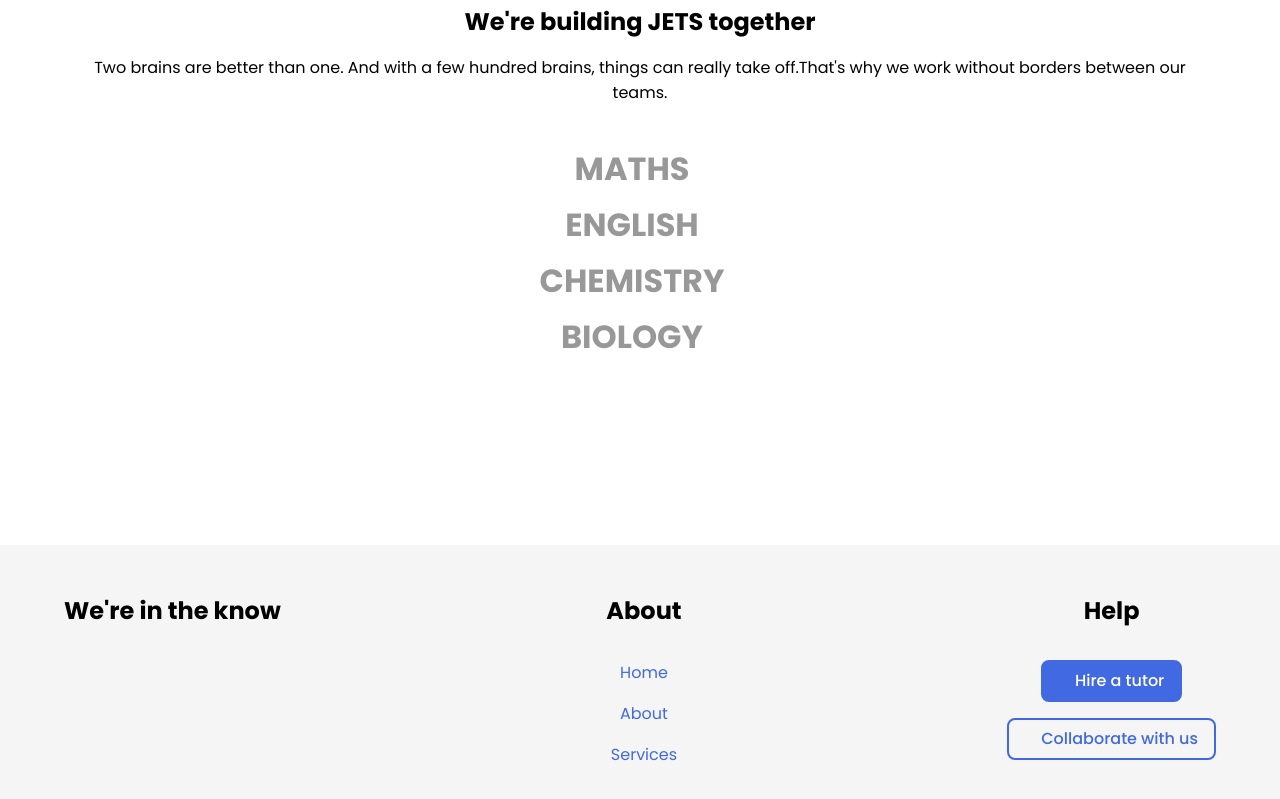
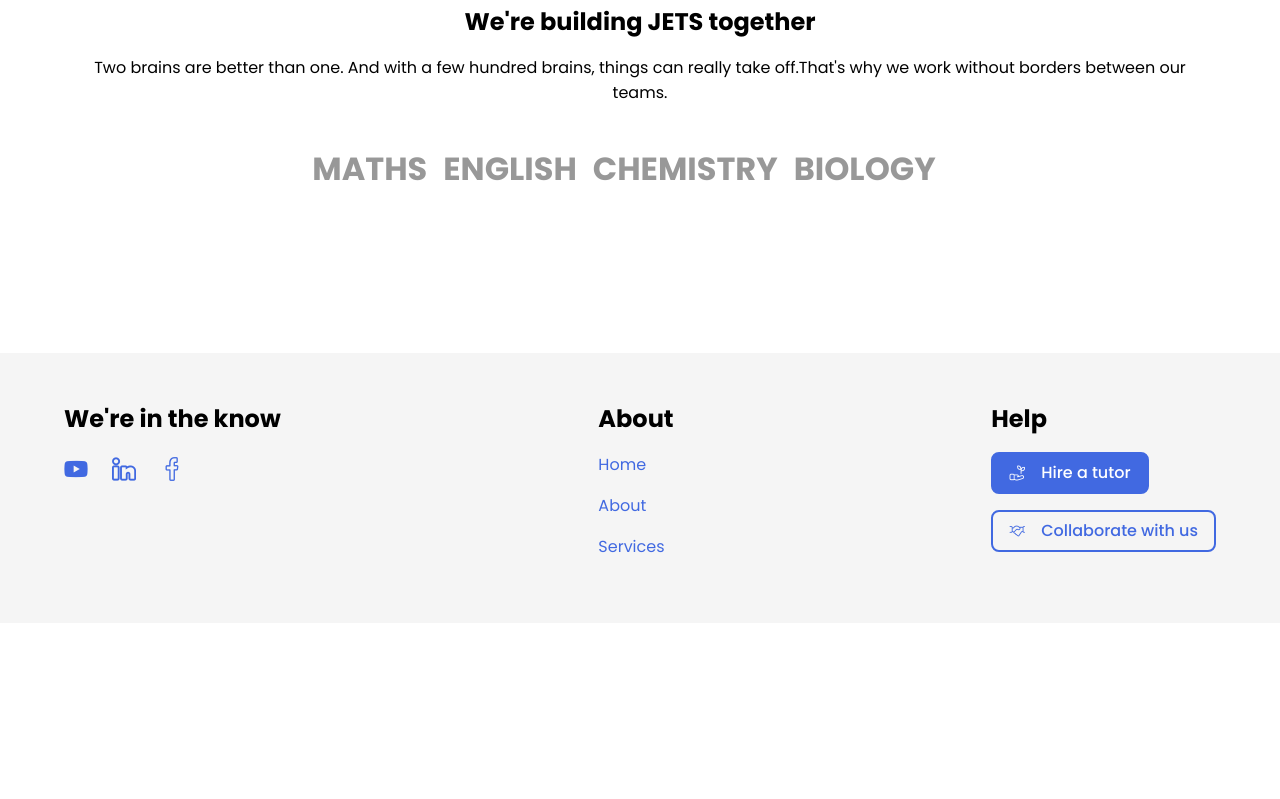
Before and after one commit to JoshuaObiz/JoshuaObiz.github.io, a plain HTML site: page index.html in a window 1280 px wide. Shown: the part 2314-3113 px from the top of the page. After the commit the page ends 2937 px from the top, so only its background shows below. Drawn offline with Linux system fonts and the light colour scheme.

Commit message:
added more responsiveness

```diff
--- a/dist/style/style.css
+++ b/dist/style/style.css
@@ -150,25 +150,24 @@ button {
   display: flex;
   gap: 1rem;
 }
+.endorsement .subjects .subject h1 {
+  font-size: 2rem;
+  margin-bottom: 0.5rem;
+  line-height: 1;
+  text-transform: uppercase;
+  opacity: 0.4;
+  width: -webkit-max-content;
+  width: -moz-max-content;
+  width: max-content;
+}
+.endorsement .subjects .subject h1.active {
+  opacity: 0.8;
+}
 .endorsement .subjects .col {
   display: flex;
   flex-direction: column;
   align-items: center;
   gap: 1rem;
-}
-.endorsement .subjects .col h1 {
-  font-size: 2rem;
-  margin-bottom: 0.5rem;
-  line-height: 1;
-  text-transform: uppercase;
-  opacity: 0.4;
-  cursor: pointer;
-  width: -webkit-max-content;
-  width: -moz-max-content;
-  width: max-content;
-}
-.endorsement .subjects .col h1.active {
-  opacity: 0.8;
 }
 .endorsement .subjects .col .profile {
   display: flex;
@@ -231,18 +230,20 @@ footer {
   display: flex;
   align-items: start;
   justify-content: space-between;
-  gap: 2rem;
+  gap: 2rem 3rem;
   background: whitesmoke;
-  text-align: center;
   flex-wrap: wrap;
 }
+footer .col {
+  align-items: start;
+}
 footer .col h2 {
-  margin-bottom: 2rem;
+  margin-bottom: 1rem;
 }
 footer .col .social {
   display: flex;
   align-items: center;
-  justify-content: center;
+  justify-content: start;
   gap: 1.5rem;
 }
 footer .col .social a {
@@ -256,7 +257,7 @@ footer ul li {
   list-style: none;
   margin-bottom: 1rem;
   display: flex;
-  justify-content: center;
+  justify-content: start;
 }
 
 @media screen and (max-width: 990px) {
@@ -312,3 +313,27 @@ footer ul li {
     padding: 0;
   }
 }
+@media screen and (max-width: 768px) {
+  .home {
+    padding: 2rem;
+    flex-direction: column;
+  }
+  .home .text {
+    width: 95%;
+    margin-bottom: 3rem;
+  }
+  .home img {
+    width: 95%;
+  }
+}
+@media screen and (max-width: 425px) {
+  .about, .endorsement {
+    padding: 1rem;
+  }
+  .about > div, .endorsement > div {
+    padding: 1rem;
+  }
+  footer {
+    padding: 2rem;
+  }
+}
--- a/dist/style/style.scss
+++ b/dist/style/style.scss
@@ -105,6 +105,18 @@
       .subject {
          display: flex;
          gap: 1rem;
+         h1 {
+            font-size: 2rem;
+            margin-bottom: .5rem;
+            line-height: 1;
+            text-transform: uppercase;
+            opacity: 0.4;
+            width: max-content;
+
+            &.active {
+               opacity: 0.8;
+            }
+         }
       }
 
       .col {
@@ -113,19 +125,6 @@
          align-items: center;
          gap: 1rem;
 
-         h1 {
-            font-size: 2rem;
-            margin-bottom: .5rem;
-            line-height: 1;
-            text-transform: uppercase;
-            opacity: 0.4;
-            cursor: pointer;
-            width: max-content;
-
-            &.active {
-               opacity: 0.8;
-            }
-         }
 
          .profile {
             @include flex($gap: 2rem);
@@ -191,18 +190,18 @@
 
 footer {
    padding: 3rem 4rem;
-   @include flex(start, space-between, 2rem);
+   @include flex(start, space-between, 2rem 3rem);
    background: whitesmoke;
-   text-align: center;
    flex-wrap: wrap;
 
    .col {
+      align-items: start;
       h2 {
-         margin-bottom: 2rem;
+         margin-bottom: 1rem;
       }
 
       .social {
-         @include flex(center, center, 1.5rem);
+         @include flex(center, start, 1.5rem);
 
          a {
             color: royalblue;
@@ -222,7 +221,7 @@ footer {
          list-style: none;
          margin-bottom: 1rem;
          display: flex;
-         justify-content: center;
+         justify-content: start;
       }
    }
 }
--- a/index.html
+++ b/index.html
@@ -10,6 +10,7 @@
    <link rel="preconnect" href="https://fonts.gstatic.com" crossorigin>
    <link href="https://fonts.googleapis.com/css2?family=Poppins:wght@300;400;500;600;700;800&display=swap"
       rel="stylesheet">
+   <link rel="stylesheet" href="dist/line-icons/icon-font/lineicons.css">
    <link rel="stylesheet" href="dist/style/style.css">
 </head>
 
@@ -127,7 +128,7 @@
       </div>
 
       <div class="subjects">
-         <div class="col">
+         <div class="subject">
             <h1>maths</h1>
             <h1>english</h1>
             <h1>chemistry</h1>
```
Also changed, not shown: dist/style/_media.scss (+26 -0 lines).
